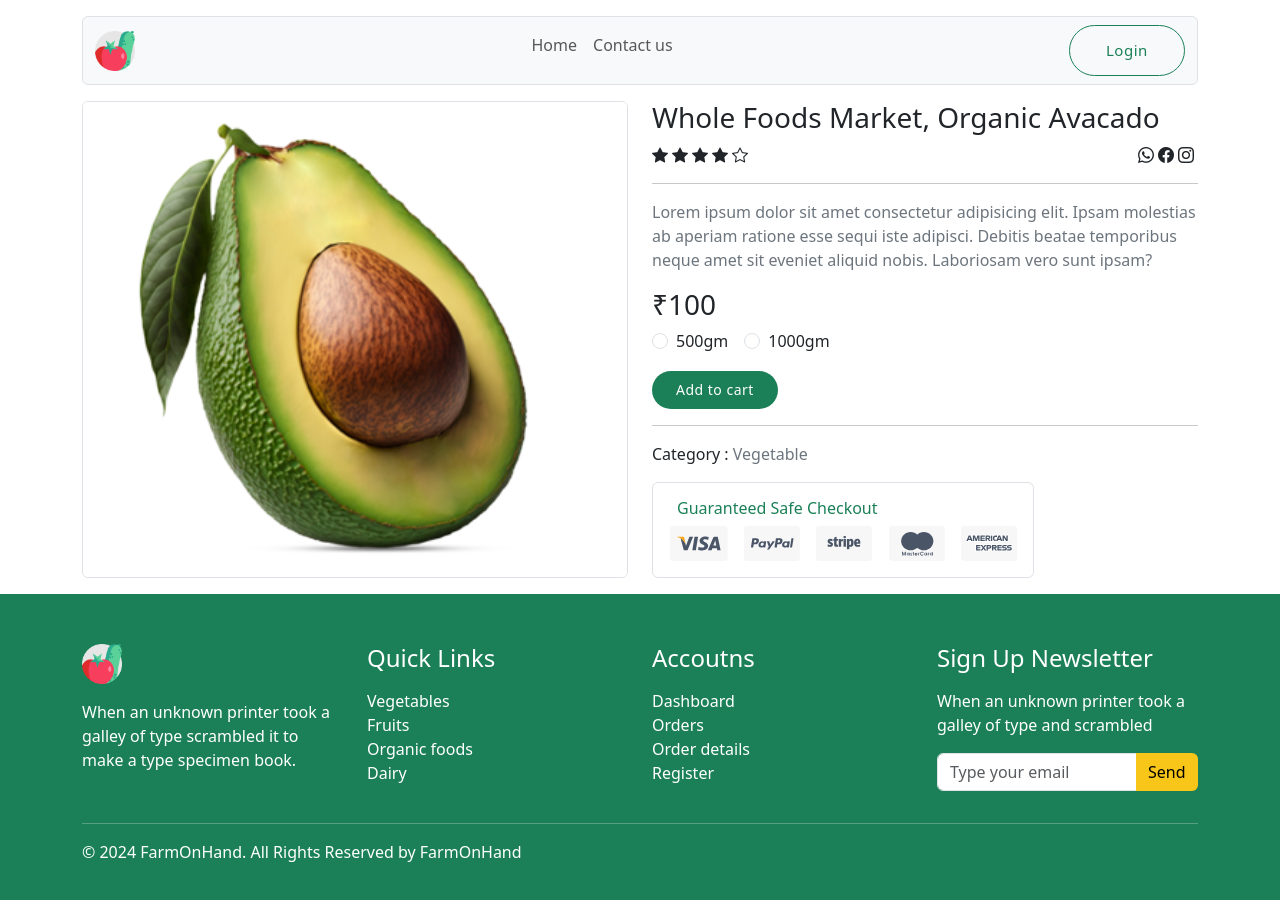
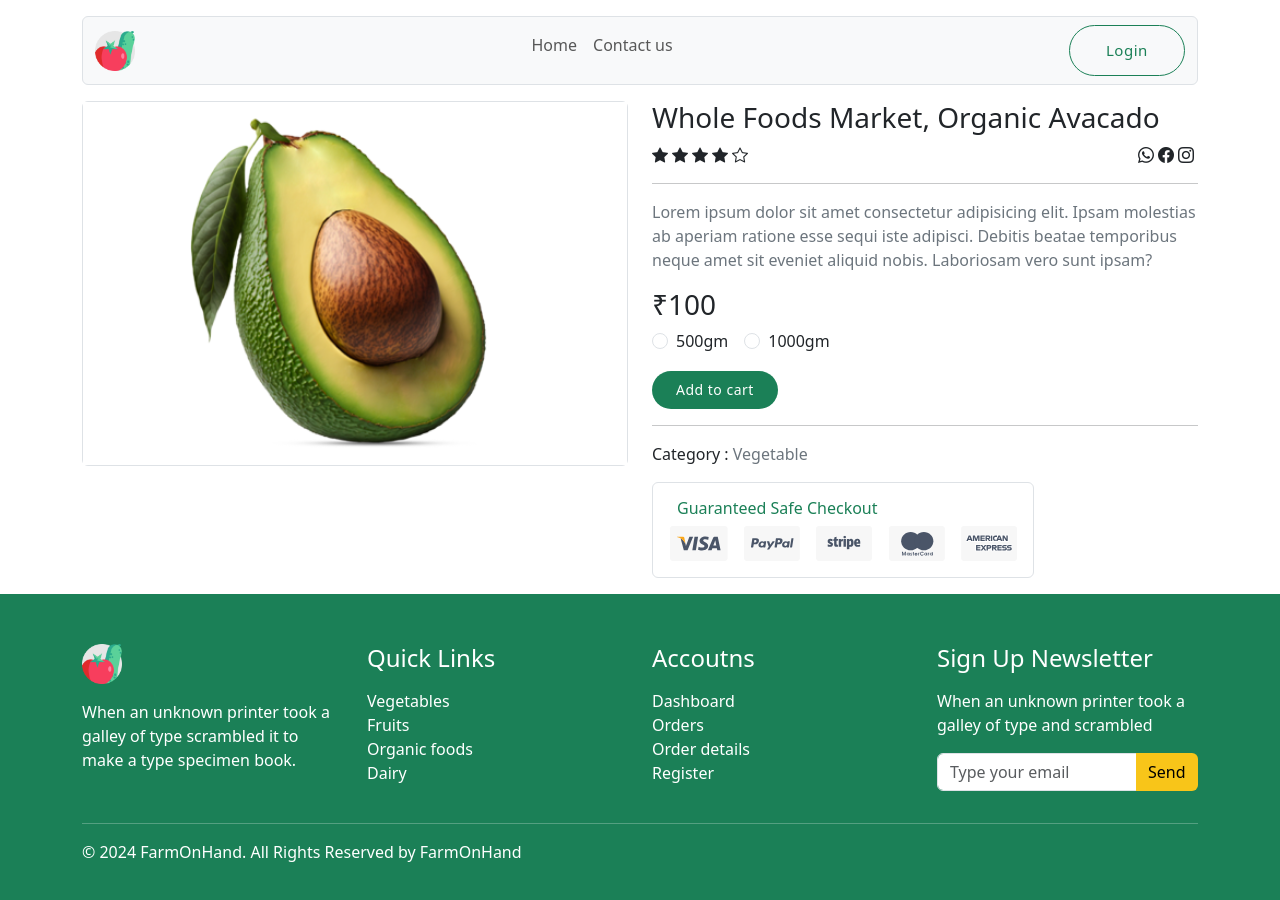
Before and after one commit to haquedot/F, a React (Vite) app: page /#/product-details/0 in a window 1280 px wide. Shown: the top 900 px of the page. Built offline with nearby package versions, Linux system fonts and the light colour scheme.

Commit message:
fixed width and margin of slider

```diff
--- a/src/views/ProductDetails.jsx
+++ b/src/views/ProductDetails.jsx
@@ -33,21 +33,23 @@
     return (
         <>
             <Row>
-                <Col md={6}>
+                <Col lg={6}>
+                    <div className=" border rounded mb-3">
                         <Swiper
                             navigation={true}
                             modules={[Navigation]}
-                        className="mySwiper border rounded"
+                            className="mySwiper"
                         >
                             {productItem && (
                                 <SwiperSlide>
-                                <img src={`./images/Featured_Product/${productItem.imageId}.png`} alt={productItem.imageId} />
+                                    <img src={`./images/Featured_Product/${productItem.imageId}.png`} alt={productItem.imageId} className='w-100' />
                                 </SwiperSlide>
 
                             )}
                         </Swiper>
+                    </div>
                 </Col>
-                <Col md={6}>
+                <Col lg={6}>
                     {productItem && (
                         <>
                             <h3>Whole Foods Market, Organic {productItem.name}</h3>
@@ -91,7 +93,7 @@
                                     required
                                 />
                             </div>
-                            <button  type="submit" className='btn_filled'>Add to cart</button>
+                            <button type="submit" className='btn_filled'>Add to cart</button>
                             <hr />
 
                             <p>Category : <span className='text-secondary'>{productItem.type}</span></p>
```
Lines whose indentation alone changed are shown as unchanged.
